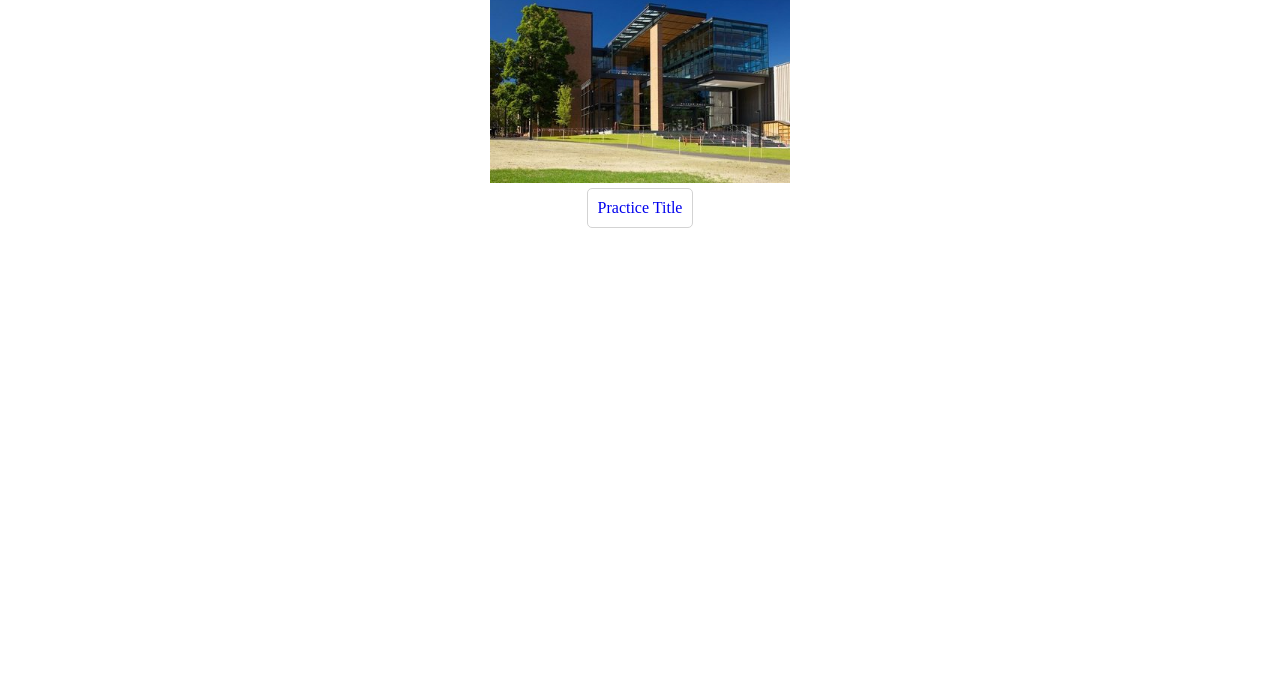
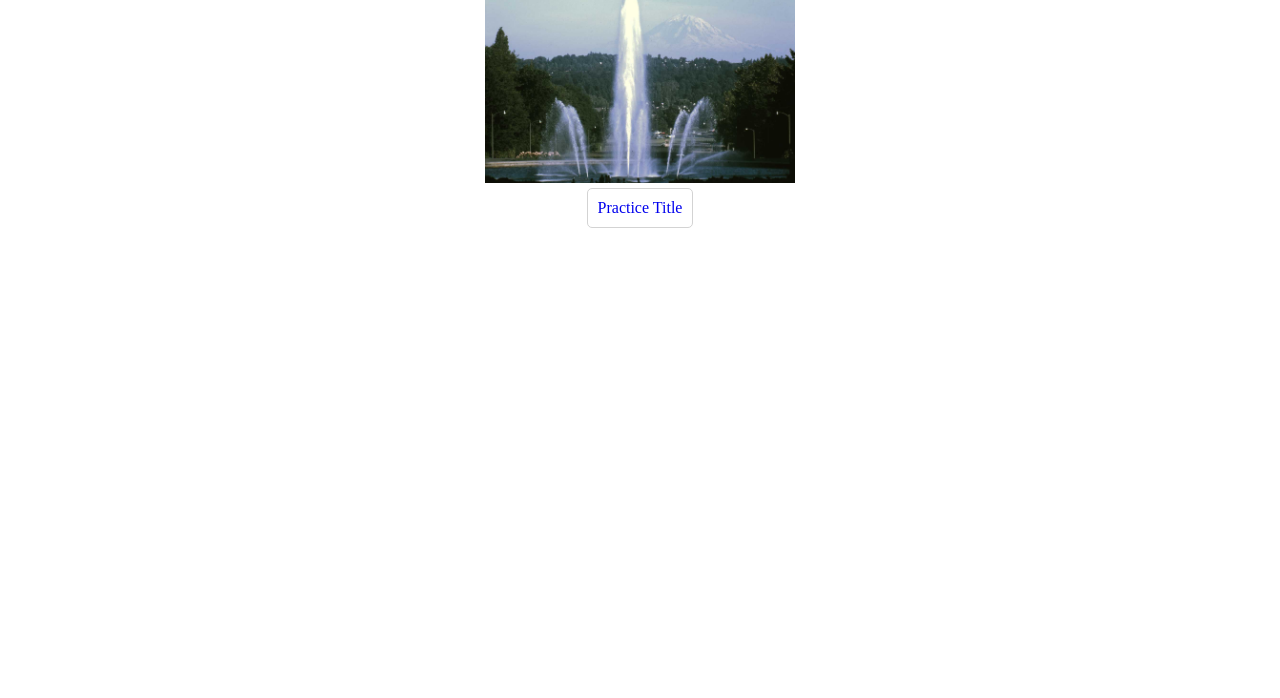
Before and after one commit to shotashimizuuu/INFO360-Prototype, a plain HTML site: page Map/html/location.html in a window 1280 px wide. Shown: the part 102-800 px from the top of the page. Drawn offline with Linux system fonts and the light colour scheme.

Commit message:
Fixed minor errors and put an image of Drumheller Fountain in an effort to match the visual team's design.

```diff
--- a/Map/html/location.html
+++ b/Map/html/location.html
@@ -7,7 +7,7 @@
     <!-- Browser scaling -->
     <meta name="viewport" content="width=device-width, initial-scale=1.0, maximum-scale=1.0, user-scalable=no" />
 
-    <title>Location</title>
+    <title>Drumheller Fountain</title>
 
     <link rel="stylesheet" href="../css/style.css">
 
@@ -23,7 +23,7 @@
         </div>
         <h1 class="locationTitle centerText">Title</h1>
         <div class="locationImage center">
-            <img src="/imgs/paccar.jpg" alt="broken image" class="lImage">
+            <img src="../imgs/Drumheller-Fountain.jpg" alt="Drumheller Fountain" class="lImage">
         </div>
         <div class="primaryBlock center">
             <a href="practice.html" class="practiceWrapper">
--- a/Map/js/script.js
+++ b/Map/js/script.js
@@ -15,7 +15,6 @@ L.tileLayer('https://api.mapbox.com/styles/v1/hshin8461/cjz1lqxdt6r7s1ckqntjk3i8
 	id: 'mapbox.streets'
 }).addTo(map);
 
-// Shows user's bathroom
 function onLocationFound(e) {
 	var radius = e.accuracy / 2;
 
```
Also changed, not shown: Map/imgs/Drumheller-Fountain.jpg (added).
